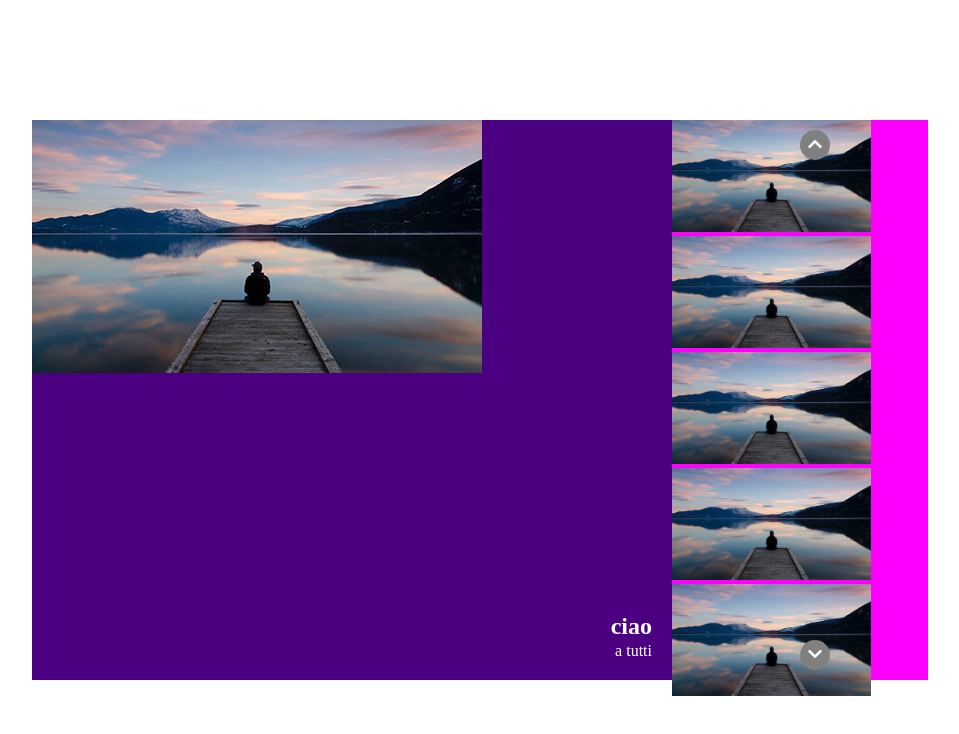
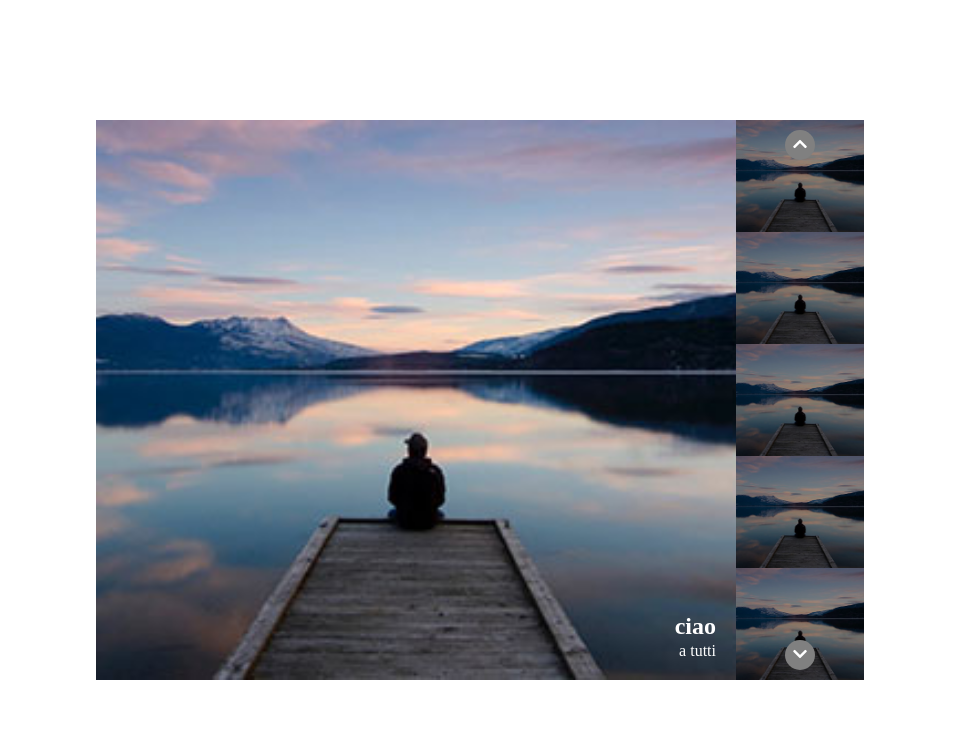
Before and after one commit to AndreaRospi/js-array-carousel, a plain HTML site: page index.html in a window 1280 px wide. Shown: the whole page, without its empty margins (160-1119 px from the left). Drawn offline with Linux system fonts and the light colour scheme.

Commit message:
slider statico milestone 1

```diff
--- a/css/style.css
+++ b/css/style.css
@@ -3,6 +3,12 @@
     margin: 0;
     box-sizing: border-box;
     color: white;
+}
+
+img{
+    height: 100%;
+    width: 100%;
+    object-fit: cover;
 }
 
 .container{
@@ -31,14 +37,16 @@ p{
 }
 
 #libreria{
-    width: 20vw;
+    width: 10vw;
     height: 70%;
     position: relative;
+    background-color: black;
 }
 
 .up,.down{
     position: absolute;
     left: 50%;
+    transform: translateX(-50%);
     height: 30px;
     width: 30px;
     background-color: gray;
@@ -47,6 +55,7 @@ p{
     border-radius: 50%;
     color: black;
     cursor: pointer;
+
 }
 
 .up{
@@ -57,8 +66,20 @@ p{
     bottom: 10px;
 }
 
-#libreria img{
-    height: calc(100% / 5);
+#libreria .box-immagini{
+    height: 100%;
+    display: flex;
+    flex-direction: column;
+}
+
+#libreria .img-box{
+   min-height: calc(100% / 5);
+}
+
+#libreria .img-box img{
+    display: block;
+    opacity: 0.6;
+    object-fit: cover;
 }
 
 /* debug */
@@ -66,7 +87,3 @@ p{
 #fullimg{
     background-color: indigo;
 }
-
-#libreria{
-    background-color: magenta;
-}
--- a/index.html
+++ b/index.html
@@ -1,38 +1,59 @@
 <!DOCTYPE html>
 <html lang="en">
+
 <head>
     <meta charset="UTF-8">
     <meta http-equiv="X-UA-Compatible" content="IE=edge">
     <meta name="viewport" content="width=device-width, initial-scale=1.0">
     <title>carousel</title>
     <link rel="stylesheet" href="css/style.css">
-    <link rel="stylesheet" href="https://cdnjs.cloudflare.com/ajax/libs/font-awesome/5.15.4/css/all.min.css" integrity="sha512-1ycn6IcaQQ40/MKBW2W4Rhis/DbILU74C1vSrLJxCq57o941Ym01SwNsOMqvEBFlcgUa6xLiPY/NS5R+E6ztJQ==" crossorigin="anonymous" referrerpolicy="no-referrer" />
+    <link rel="stylesheet" href="https://cdnjs.cloudflare.com/ajax/libs/font-awesome/5.15.4/css/all.min.css"
+        integrity="sha512-1ycn6IcaQQ40/MKBW2W4Rhis/DbILU74C1vSrLJxCq57o941Ym01SwNsOMqvEBFlcgUa6xLiPY/NS5R+E6ztJQ=="
+        crossorigin="anonymous" referrerpolicy="no-referrer" />
 </head>
+
 <body class="debug">
     <div class="container">
+
         <div id="fullimg">
             <h2>ciao</h2>
             <p>a tutti</p>
             <img src="img/01.jpg" alt="">
         </div>
-        <div id="libreria">
-            <div class="up">
-                <i class="fas fa-chevron-up"></i>
-            </div>
-            <div class="down">
-                <i class="fas fa-chevron-down"></i>
-            </div>
-            <img src="img/01.jpg" alt="">
-            <img src="img/01.jpg" alt="">
-            <img src="img/01.jpg" alt="">
-            <img src="img/01.jpg" alt="">
-            <img src="img/01.jpg" alt="">
 
 
+        <div id="libreria">
 
+            <div class="box-immagini">
+                <div class="img-box">
+                    <img src="img/01.jpg" alt="">
+                </div>
+                <div class="img-box">
+                    <img src="img/01.jpg" alt="">
+                </div>
+                <div class="img-box">
+                    <img src="img/01.jpg" alt="">
+                </div>
+                <div class="img-box">
+                    <img src="img/01.jpg" alt="">
+                </div>
+                <div class="img-box">
+                    <img src="img/01.jpg" alt="">
+                </div>
+            </div>
+
+            <div class="button">
+                <div class="up">
+                    <i class="fas fa-chevron-up"></i>
+                </div>
+                <div class="down">
+                    <i class="fas fa-chevron-down"></i>
+                </div>
+            </div>
         </div>
 
     </div>
     <script src="js/script.js"></script>
 </body>
+
 </html>
```
